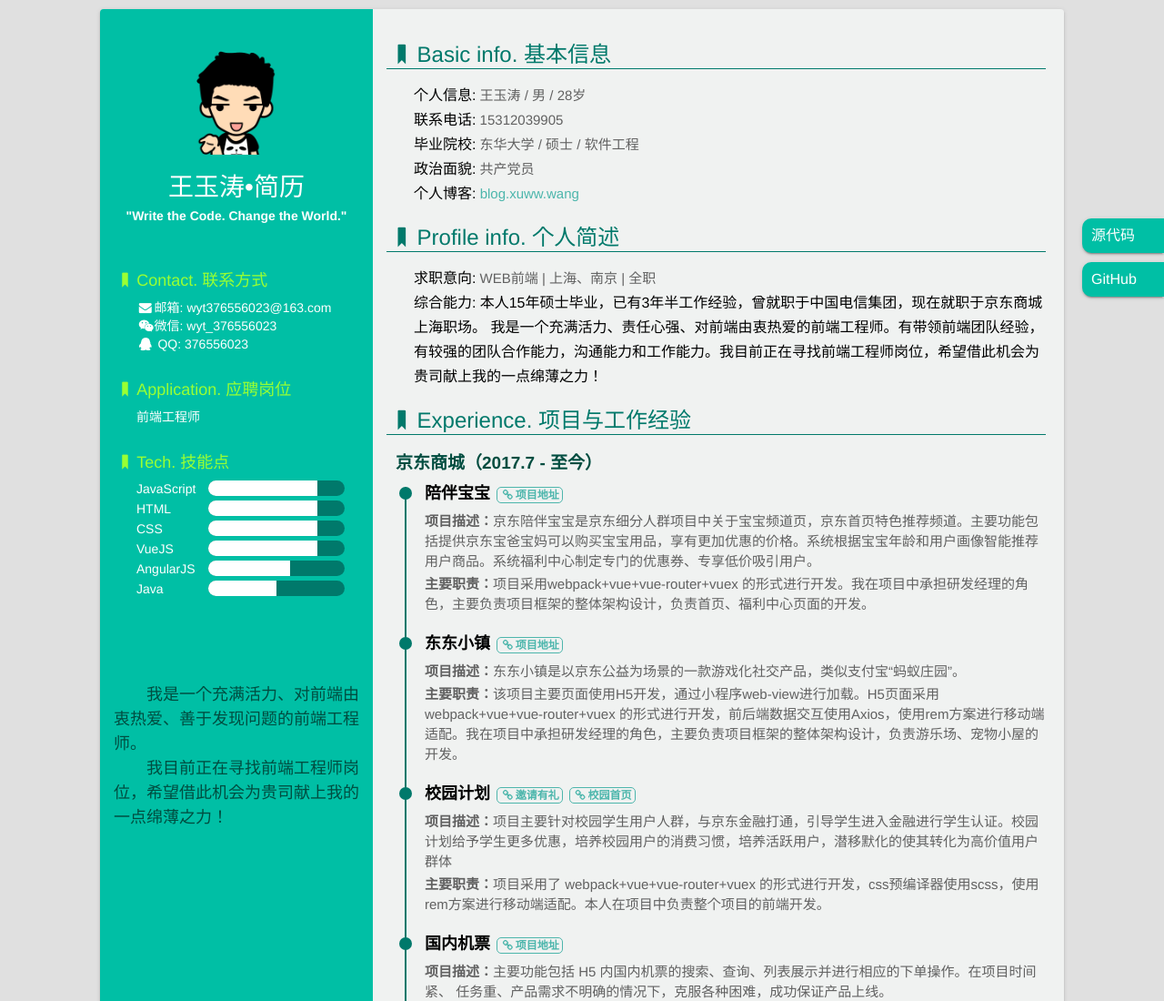
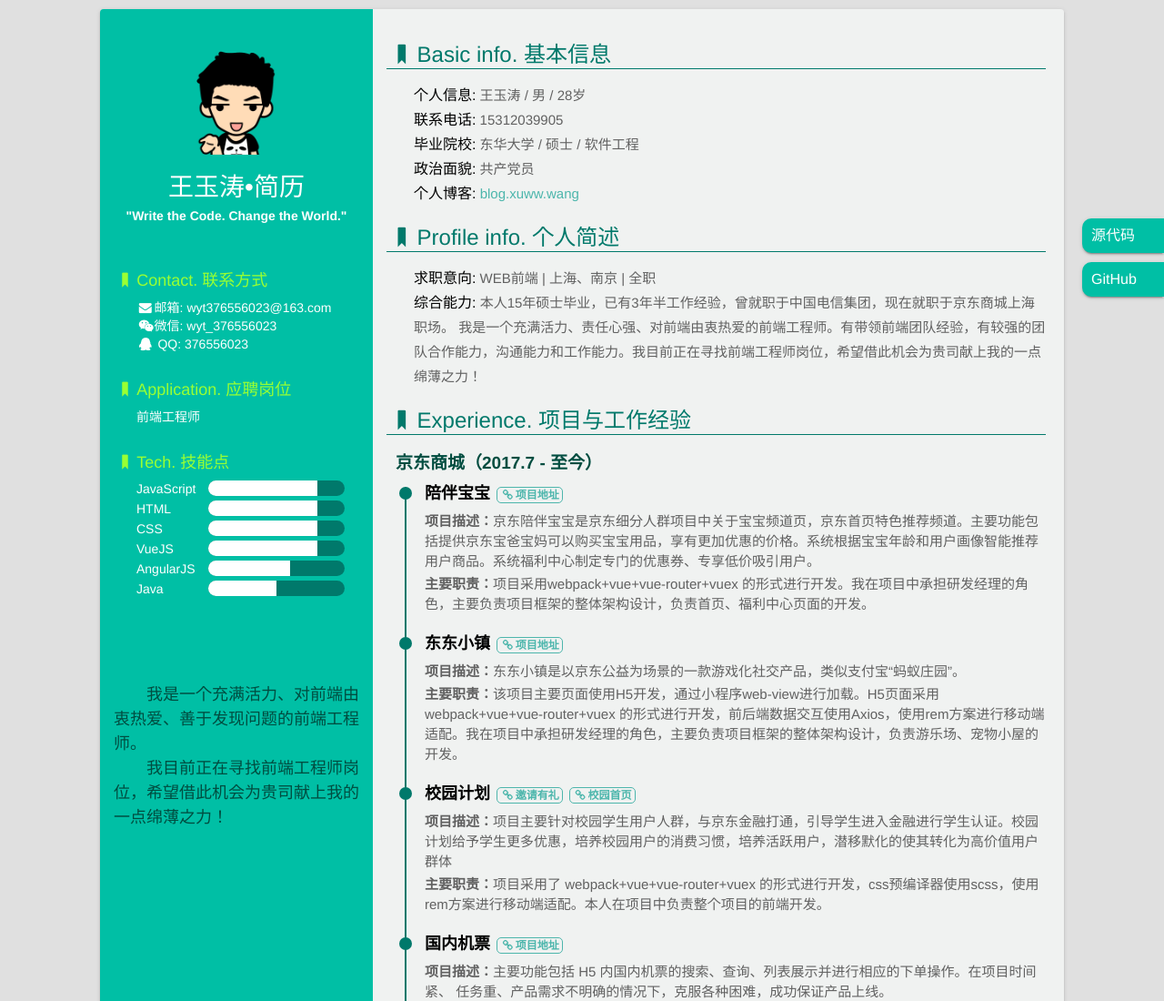
Before and after one commit to WangytBest/resume, a website: page index.html in a window 1280 px wide. Shown: the top 1100 px of the page at 91% size. Drawn offline with Linux system fonts and the light colour scheme.

```diff
--- a/index.html
+++ b/index.html
@@ -107,7 +107,7 @@
                     <dt><i class="icon-bookmark"></i>Profile info. 个人简述</dt>
                     <dd><span>求职意向:</span> WEB前端 | 上海、南京 | 全职 </dd>
                     <dd><span>综合能力:</span>
-                        <span style="line-height: 1.2;">本人15年硕士毕业，已有3年半工作经验，曾就职于中国电信集团，现在就职于京东商城上海职场。
+                        <span style="line-height: 1.2;color: #616161;font-size: 15px;">本人15年硕士毕业，已有3年半工作经验，曾就职于中国电信集团，现在就职于京东商城上海职场。
                         我是一个充满活力、责任心强、对前端由衷热爱的前端工程师。有带领前端团队经验，有较强的团队合作能力，沟通能力和工作能力。我目前正在寻找前端工程师岗位，希望借此机会为贵司献上我的一点绵薄之力！
                         </span>
                     </dd>
```
